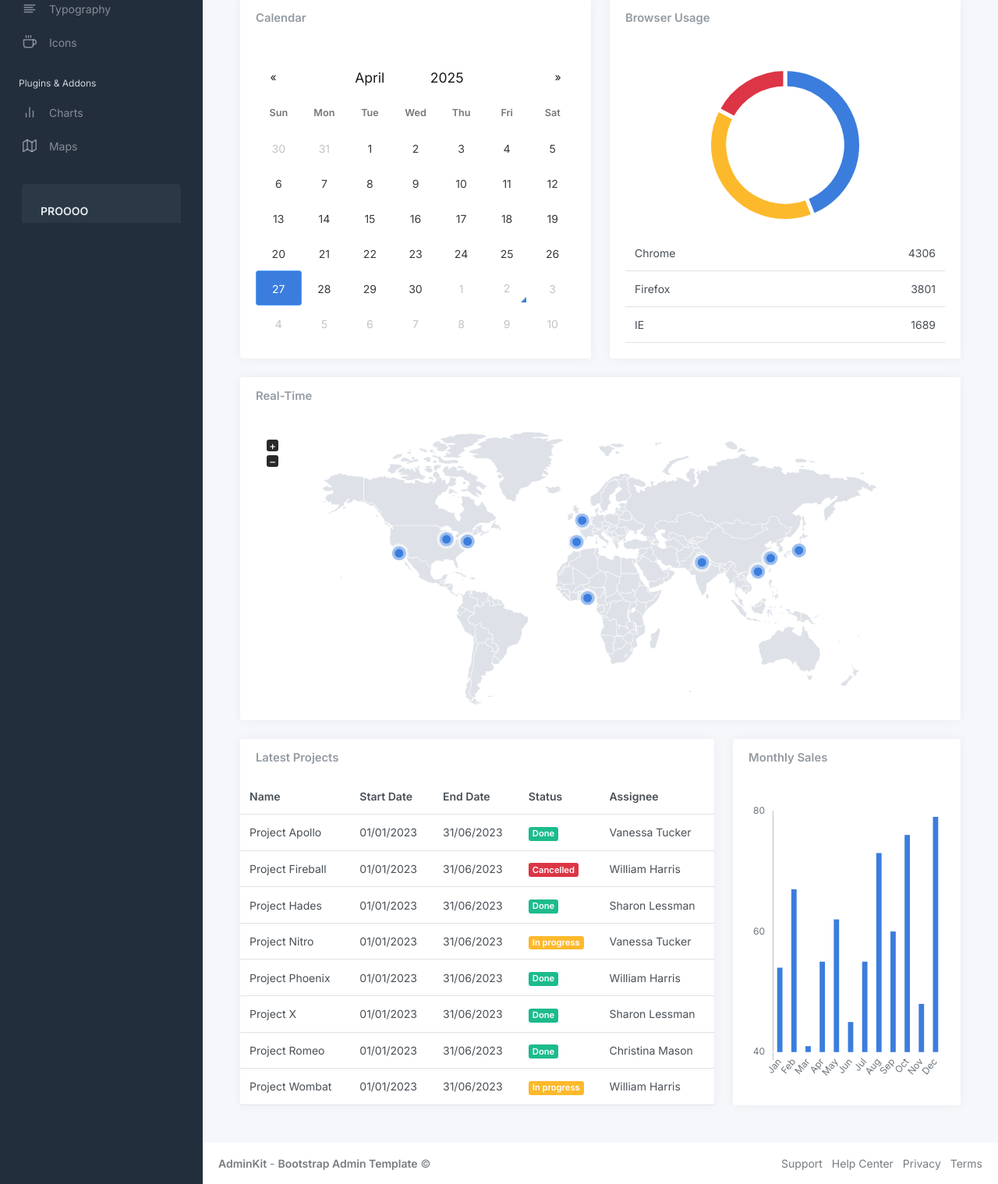
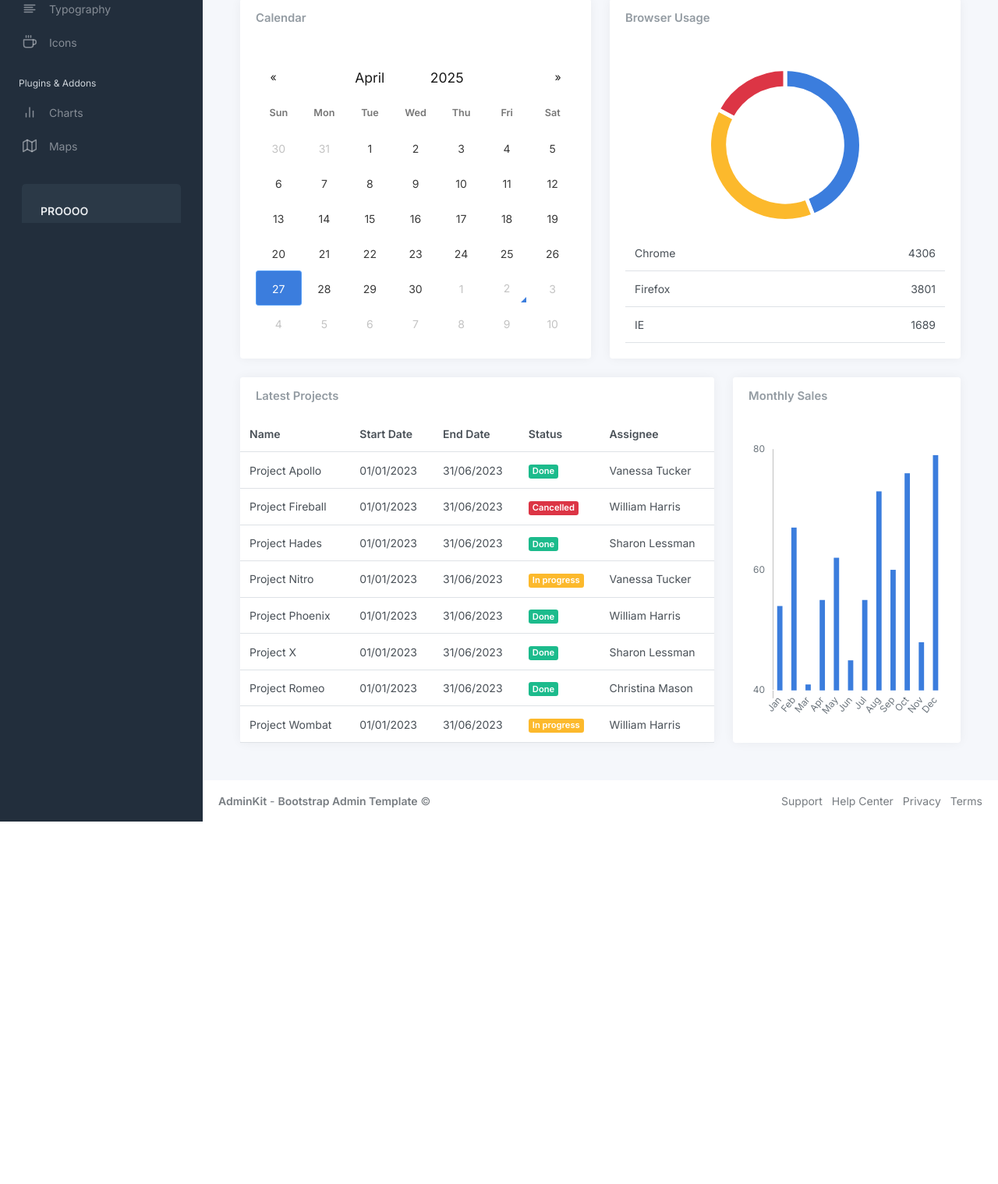
Before and after one commit to Jhanmer/IntegradoII-ALC, a Flask app: page / in a window 1280 px wide. Shown: the part 514-2033 px from the top of the page at 78% size. After the commit the page ends 1568 px from the top, so only its background shows below. Run offline with Flask 3, Linux system fonts and the light colour scheme; some libraries are stand-ins or nearby versions.

Commit message:
Ḿodificación de real time map

```diff
--- a/app/templates/index.html
+++ b/app/templates/index.html
@@ -437,17 +437,7 @@
 								</div>
 							</div>
 						</div>
-						<div class="col-12 col-md-12 col-xxl-6 d-flex order-3 order-xxl-2">
-							<div class="card flex-fill w-100">
-								<div class="card-header">
 
-									<h5 class="card-title mb-0">Real-Time</h5>
-								</div>
-								<div class="card-body px-4">
-									<div id="world_map" style="height:350px;"></div>
-								</div>
-							</div>
-						</div>
 						<div class="col-12 col-md-6 col-xxl-3 d-flex order-1 order-xxl-1">
 							<div class="card flex-fill">
 								<div class="card-header">
```
